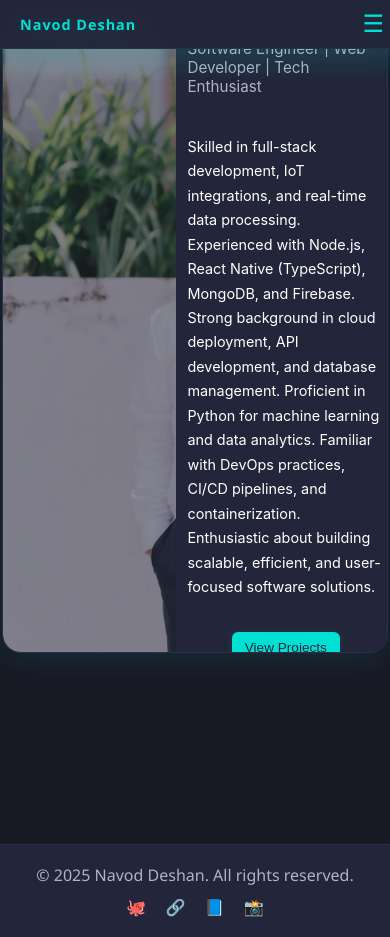
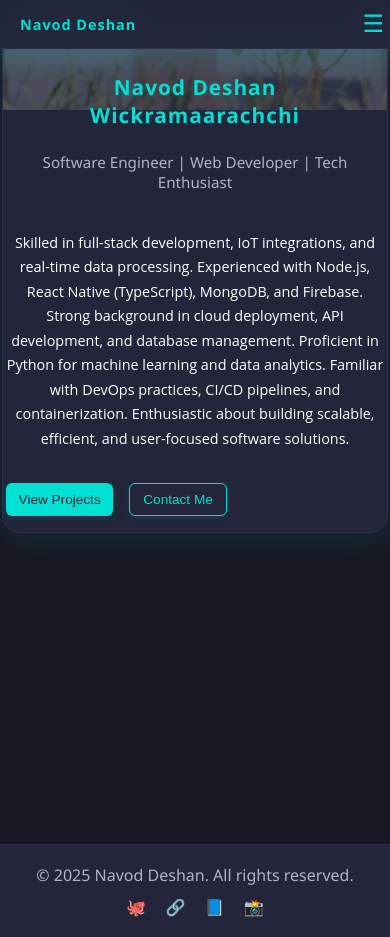
Before and after one commit to NavodDeshan09/Navod-Deshan-Portfolio-, a React (Create React App) app in the folder frontend/: page / in a window 390 px wide. Built offline with nearby package versions, Linux system fonts and the light colour scheme.

Commit message:
fix responsive issues

```diff
--- a/frontend/src/css/home.css
+++ b/frontend/src/css/home.css
@@ -7,7 +7,7 @@
   justify-content: center;
   padding: 0 1rem;
   margin: 0;
-  background: var(--background, #181824); /* Unified background */
+  background: var(--background, #181824);
   box-sizing: border-box;
   overflow-x: hidden;
 }
@@ -16,15 +16,16 @@
   width: 100%;
   max-width: 1350px;
   min-width: 0;
+  min-height: 400px;
   height: 600px;
   max-height: 900px;
   display: flex;
-  flex-direction: column;
-  align-items: flex-start;
-  justify-content: center;
+  flex-direction: row;
+  align-items: center;
+  justify-content: flex-end;
   position: relative;
-  background: var(--card-bg, #23263a); /* Unified card background */
-  box-shadow: 0 8px 32px rgba(0,224,211,0.10); /* Match skills/projects shadow */
+  background: var(--card-bg, #23263a);
+  box-shadow: 0 8px 32px rgba(0,224,211,0.10);
   padding: 2.5rem 2rem;
   margin: 2rem auto;
   margin-top: 5rem;
@@ -43,62 +44,41 @@
   width: 45%;
   height: 100%;
   background: url('../assets/profile.jpg') no-repeat left center/cover;
-  opacity: 0.50;
+  opacity: 0.70;
   z-index: 1;
   border-radius: 18px 0 0 18px;
+  transition: width 0.3s, height 0.3s;
 }
 
-.home-title,
-.home-subtitle,
-.home-desc,
-.home-buttons {
+.home-content {
   position: relative;
   z-index: 2;
-  text-align: left;
-}
-
-.home-section .home-title,
-.home-section .home-subtitle,
-.home-section .home-desc,
-.home-section .home-buttons {
   margin-left: 48%;
   width: 52%;
-}
-
-.home-profile-img {
-  width: 200px;
-  height: 200px;
-  border-radius: 50%;
-  margin-bottom: 1rem;
-  object-fit: cover;
-  box-shadow: 0 4px 16px rgba(0,224,211,0.12);
-  border: 3px solid var(--primary, #070707);
-  animation: float 3s ease-in-out infinite;
-}
-
-@keyframes float {
-  0%, 100% {
-    transform: translateY(0) scale(1) rotateZ(0deg);
-    box-shadow: 0 4px 16px rgba(0,224,211,0.12);
-  }
-  50% {
-    transform: translateY(-16px) scale(1.05) rotateZ(2deg);
-    box-shadow: 0 12px 32px rgba(0,224,211,0.18);
-  }
+  display: flex;
+  flex-direction: column;
+  align-items: flex-start;
 }
 
 .home-title {
+  color: var(--primary, #00e0d3);
+  font-family: 'Montserrat', 'Segoe UI', Arial, sans-serif;
   font-size: 2.5rem;
-  margin: 0.5rem 0;
   font-weight: 700;
-  color: var(--primary, #00e0d3);
+  margin-bottom: 0.7rem;
+  letter-spacing: 1px;
+  text-align: left;
+  width: 100%;
 }
 
 .home-subtitle {
   color: var(--secondary, #b0b3c6);
-  font-weight: 400;
+  font-family: 'Montserrat', 'Segoe UI', Arial, sans-serif;
+  font-size: 1.3rem;
+  font-weight: 500;
   margin-bottom: 1.5rem;
-  font-size: 1.25rem;
+  text-align: left;
+  width: 100%;
 }
 
 .home-desc {
@@ -106,13 +86,17 @@
   color: var(--text, #fff);
   margin-bottom: 2rem;
   line-height: 1.7;
+  font-family: 'Open Sans', Arial, sans-serif;
+  text-align: left;
+  width: 100%;
 }
 
 .home-buttons {
   display: flex;
-  justify-content: center;
+  justify-content: flex-start;
   gap: 1rem;
   flex-wrap: wrap;
+  width: 100%;
 }
 
 .home-btn {
@@ -147,22 +131,60 @@
 }
 
 /* Responsive styles */
+@media (max-width: 1100px) {
+  .home-section {
+    padding: 2rem 1rem;
+    height: 480px;
+  }
+  .home-section::before {
+    width: 40%;
+  }
+  .home-content {
+    margin-left: 42%;
+    width: 58%;
+  }
+}
+
 @media (max-width: 700px) {
   .home-main {
     align-items: flex-start;
     padding: 0.5rem 0.2rem;
   }
   .home-section {
-    max-width: 95vw;
+    flex-direction: column;
+    align-items: flex-start;
+    justify-content: flex-start;
+    height: auto;
+    min-height: 400px;
     padding: 1.5rem 0.5rem;
+    max-width: 98vw;
     margin: 1rem auto;
+  }
+  .home-section::before {
+    width: 100%;
+    height: 160px;
+    top: 0;
+    left: 0;
+    background-position: top center;
+    opacity: 0.22;
+    border-radius: 18px 18px 0 0;
+  }
+  .home-content {
+    margin-left: 0;
+    width: 100%;
+    align-items: center;
+    text-align: center;
+    padding-top: 1.2rem;
+  }
+  .home-title,
+  .home-subtitle,
+  .home-desc,
+  .home-buttons {
+    text-align: center;
+    width: 100%;
   }
   .home-title {
     font-size: 2rem;
-  }
-  .home-profile-img {
-    width: 90px;
-    height: 90px;
   }
   .home-subtitle {
     font-size: 1.1rem;
@@ -184,12 +206,12 @@
     max-width: 100vw;
     padding: 1rem 0.2rem;
   }
+  .home-section::before {
+    height: 90px;
+    opacity: 0.25;
+  }
   .home-title {
     font-size: 1.3rem;
-  }
-  .home-profile-img {
-    width: 64px;
-    height: 64px;
   }
   .home-subtitle {
     font-size: 0.95rem;
--- a/frontend/src/pages/Home.tsx
+++ b/frontend/src/pages/Home.tsx
@@ -11,6 +11,7 @@ const Home: React.FC = () => {
       <Topnavigation />
       <main className="home-main">
         <section className="home-section">
+          <div className="home-content">
             <h1 className="home-title">Navod Deshan Wickramaarachchi</h1>
             <h2 className="home-subtitle">
               Software Engineer | Web Developer | Tech Enthusiast
@@ -22,6 +23,7 @@ const Home: React.FC = () => {
               <button className="home-btn" onClick={() => navigate("/projects")}>View Projects</button>
               <button className="home-btn secondary" onClick={() => navigate("/contacts")}>Contact Me</button>
             </div>
+          </div>
         </section>
       </main>
     </>
```
Lines whose indentation alone changed are shown as unchanged.
